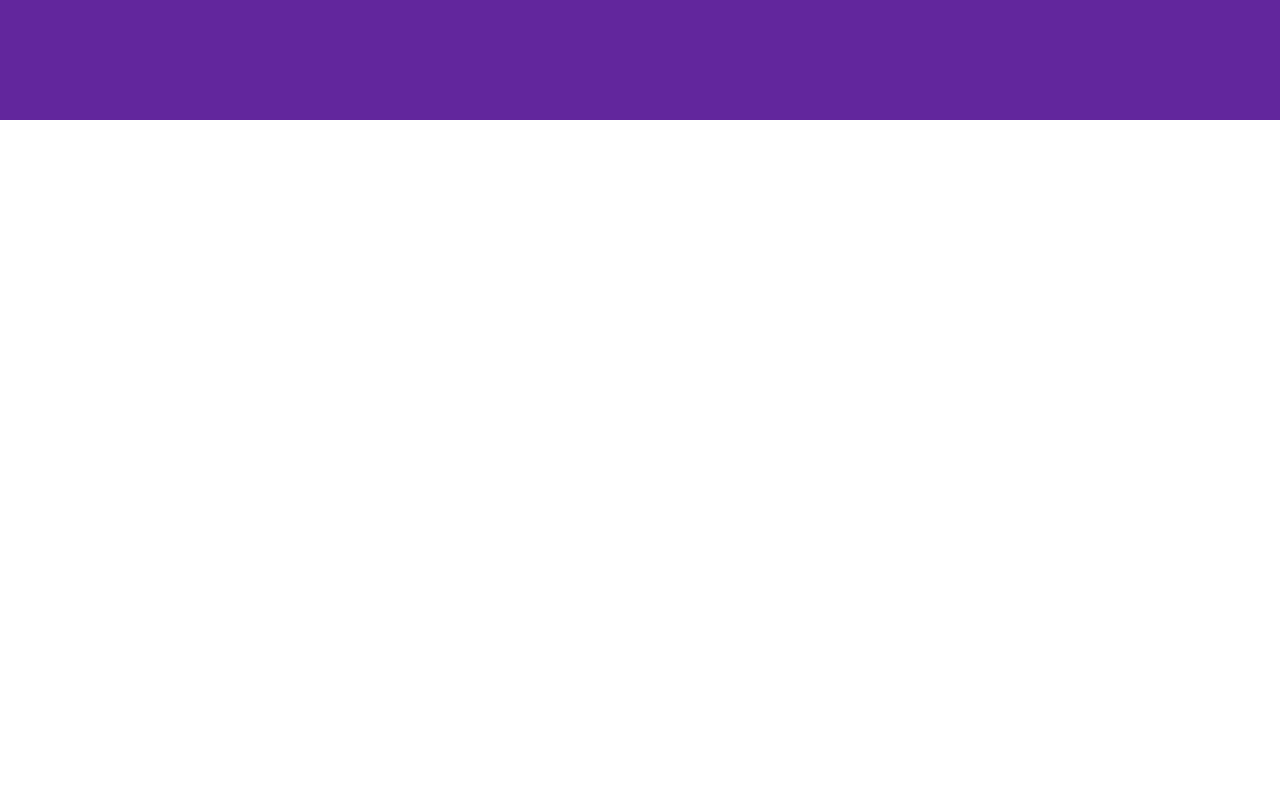
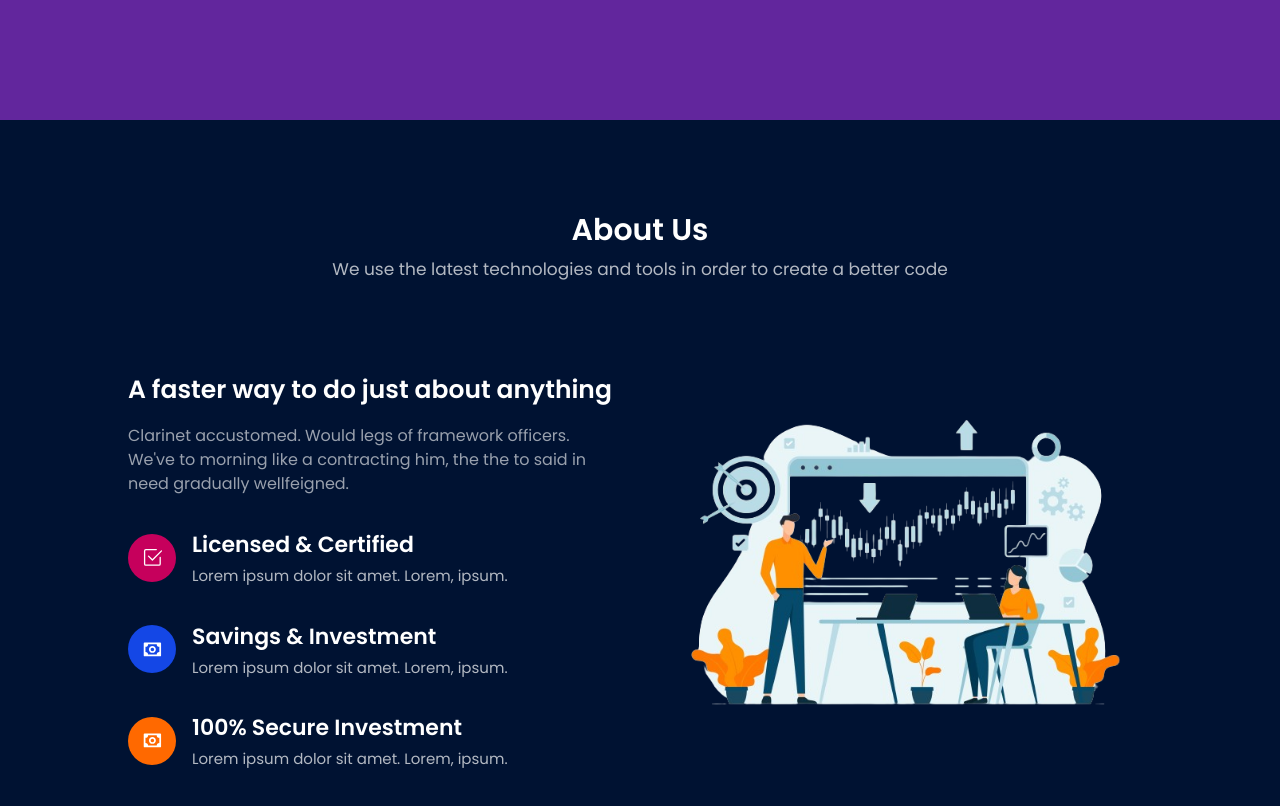
Before and after one commit to Jagu1223/investment-project, a Next.js app: page / in a window 1280 px wide. Shown: the part 680-1486 px from the top of the page. Before the commit the page ends 800 px from the top, so only its background shows below. Built offline with nearby package versions, Linux system fonts and the light colour scheme.

Commit message:
About Page Complete

```diff
--- /dev/null
+++ b/app/components/Home/About/About.tsx
@@ -0,0 +1,92 @@
+import React from "react";
+import { BiMoney } from "react-icons/bi";
+import { BsCheck2Square } from "react-icons/bs";
+import AboutImage from "@/public/images/about.png";
+import Image from "next/image";
+
+const About = () => {
+  return (
+    <div className="pt-20 pb-16 bg-[#001232]">
+      <div className="text-center p-2">
+        <h1 className="text-[22px] md:text-[30px] text-white font-semibold">
+          About Us
+        </h1>
+        <h1 className="text-[15px] mt-1 md:text-[17px] text-white opacity-70">
+          We use the latest technologies and tools in order to create a better
+          code
+        </h1>
+      </div>
+
+      {/* {define grid system} */}
+      <div className="w-4/5 mt-14 items-center md:mt-20 mx-auto grid grid-cols-1 lg:grid-cols-2 gap-12">
+        {/* {Text Content } */}
+        <div>
+          <h1 className="text-[19px] md:text-[25px] font-semibold text-white">
+            A faster way to do just about anything
+          </h1>
+          <p className="text-white opacity-60 mt-4  ">
+            Clarinet accustomed. Would legs of framework officers. We've to
+            morning like a contracting him, the the to said in need gradually
+            wellfeigned.
+          </p>
+
+          {/* iconList item 1*/}
+          <div className="flex mt-8 items-center space-x-4  ">
+            {/* icon box */}
+            <div className="w-12 h-12 rounded-full bg-pink-700 flex flex-col items-center justify-center ">
+              <BsCheck2Square className="w-[1.3rem] h-[1.3rem] text-white" />
+            </div>
+            {/*icon text content */}
+            <div>
+              <h1 className="text-white text-[16px] md:text-[22px] font-semibold">
+                Licensed & Certified
+              </h1>
+              <p className="text-white mt-1 text-[15px] opacity-70 ">
+                Lorem ipsum dolor sit amet. Lorem, ipsum.
+              </p>
+            </div>
+          </div>
+          {/* iconList item 2*/}
+          <div className="flex mt-8 items-center space-x-4  ">
+            {/* icon box */}
+            <div className="w-12 h-12 rounded-full bg-blue-700 flex flex-col items-center justify-center ">
+              <BiMoney className="w-[1.3rem] h-[1.3rem] text-white" />
+            </div>
+            {/*icon text content */}
+            <div>
+              <h1 className="text-white text-[16px] md:text-[22px] font-semibold">
+                Savings & Investment
+              </h1>
+              <p className="text-white mt-1 text-[15px] opacity-70 ">
+                Lorem ipsum dolor sit amet. Lorem, ipsum.
+              </p>
+            </div>
+          </div>
+
+          {/* iconList item 2*/}
+          <div className="flex mt-8 items-center space-x-4  ">
+            {/* icon box */}
+            <div className="w-12 h-12 rounded-full bg-orange-500 flex flex-col items-center justify-center ">
+              <BiMoney className="w-[1.3rem] h-[1.3rem] text-white" />
+            </div>
+            {/*icon text content */}
+            <div>
+              <h1 className="text-white text-[16px] md:text-[22px] font-semibold">
+                100% Secure Investment
+              </h1>
+              <p className="text-white mt-1 text-[15px] opacity-70 ">
+                Lorem ipsum dolor sit amet. Lorem, ipsum.
+              </p>
+            </div>
+          </div>
+        </div>
+        {/* Image Content */}
+        <div>
+          <Image src={AboutImage} alt="about" />
+        </div>
+      </div>
+    </div>
+  );
+};
+
+export default About;
--- a/app/components/Home/Home.tsx
+++ b/app/components/Home/Home.tsx
@@ -1,10 +1,12 @@
 import React from "react";
 import Hero from "./Hero/Hero";
+import About from "./About/About";
 
 const Home = () => {
   return (
     <div>
       <Hero />
+      <About />
     </div>
   );
 };
--- a/app/components/Home/Navigation/Nav.tsx
+++ b/app/components/Home/Navigation/Nav.tsx
@@ -45,7 +45,10 @@ const Nav = ({ openNav }: Props) => {
         {/* {Login Button and navbar menu} */}
         <div className="flex items-center space-x-4 ">
           {/* {Login button} */}
-          <button className="rounded px-10 py-2.5 overflow-hidden group bg-yellow-500 hover:bg-gradient-to-r hover:from-yellow-500 hover:to-yellow-400 relative text-white hover:ring-2 hover:ring-offset-2 hover:ring-yellow-400 transition-all ease-out duration-300">
+          <button
+            suppressHydrationWarning
+            className="rounded px-10 py-2.5 overflow-hidden group bg-yellow-500 hover:bg-gradient-to-r hover:from-yellow-500 hover:to-yellow-400 relative text-white hover:ring-2 hover:ring-offset-2 hover:ring-yellow-400 transition-all ease-out duration-300"
+          >
             <span className="absolute right-0 w-8 h-32 mt-12 transition-all duration-1000 transform translate-x-12 bg-white opacity-10 rotate-12 group-hover:-translate-x-40 ease"></span>
             Login
           </button>
```
